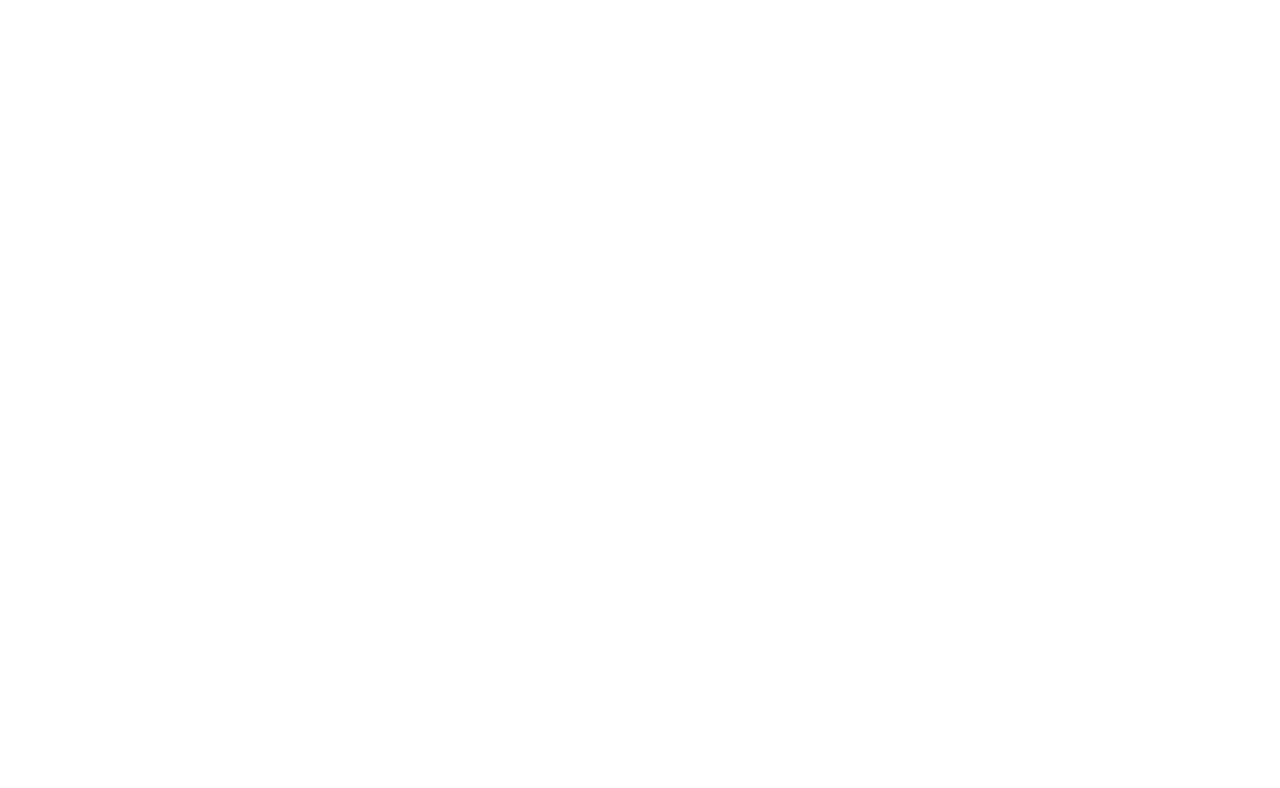
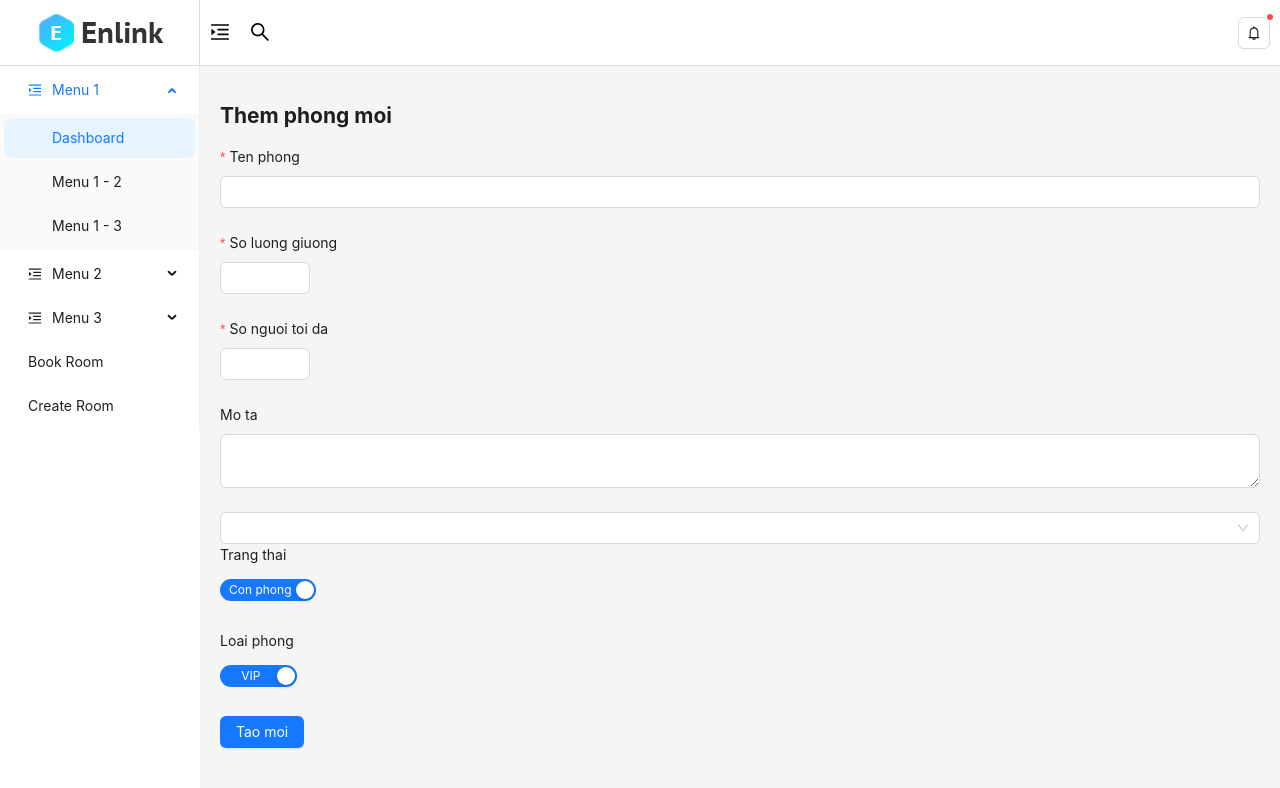
Before and after one commit to PhamDacQuan294/Ant-Design, a React (Create React App) app: page /create-room in a window 1280 px wide. Before the commit this address had no page. Shown: the top 788 px of the page. Built offline with nearby package versions, Linux system fonts and the light colour scheme.

Commit message:
Create room

```diff
--- a/src/components/MenuSider/index.js
+++ b/src/components/MenuSider/index.js
@@ -66,6 +66,11 @@
       con: <MenuUnfoldOutlined />,
       key: "/book-room",
     },
+    {
+      label: <Link to="/create-room">Create Room</Link>,
+      con: <MenuUnfoldOutlined />,
+      key: "/create-room",
+    },
   ];
 
   return (
--- /dev/null
+++ b/src/pages/CreateRoom/index.js
@@ -0,0 +1,107 @@
+import { Button, Form, Input, InputNumber, message, Select, Switch } from "antd";
+import { createRoom } from "../../services/roomsService";
+const { Option } = Select;
+
+function CreateRoom() {
+  const [form] = Form.useForm();
+  const [messageApi, contextHolder] = message.useMessage();
+
+  const rules = [
+    {
+      required: true,
+      message: 'Bat buoc'
+    },
+  ];
+
+  const handleSubmit = async (values) => {
+    const response = await createRoom(values);
+    // const response = undefined; //Tao khong thanh cong
+    console.log(response);
+    if(response) {
+      form.resetFields();
+      messageApi.open({
+        type: 'success',
+        content: 'Tao phong moi thanh cong',
+        duration: 5,
+      });
+    } else {
+      messageApi.open({
+        type: 'error',
+        content: 'Tao phong moi khong thanh cong',
+        duration: 6,
+      });
+    }
+  }
+
+  return (
+    <>
+      {contextHolder}
+      <h2>Them phong moi</h2>
+
+      <Form layout="vertical" name="create-room" onFinish={handleSubmit} form={form}>
+          <Form.Item
+            label="Ten phong"
+            name="username"
+            rules={rules}
+         >
+          <Input />
+          </Form.Item>
+
+          <Form.Item
+            label="So luong giuong"
+            name="quantityBed"
+            rules={rules}
+         >
+          <InputNumber min={1} />
+          </Form.Item>
+
+          <Form.Item
+            label="So nguoi toi da"
+            name="quantityPeople"
+            rules={rules}
+         >
+          <InputNumber min={1} />
+          </Form.Item>
+
+
+          <Form.Item
+            label="Mo ta"
+            name="description"
+         >
+            <Input.TextArea />
+          </Form.Item>
+
+          <Form.Item label="Tien ich" name="utils" noStyle>
+           <Select
+            style={{
+              width: "100%",
+            }}
+            mode="multiple"
+            allowClear
+         >
+            <Option value="Wifi">Wifi</Option>
+            <Option value="Nong lanh">Nong lanh</Option>
+            </Select>
+          </Form.Item>
+
+
+          <Form.Item valuePropName="checked" label="Trang thai" name="status">
+          <Switch checkedChildren="Con phong" unCheckedChildren="Het phong" defaultChecked />
+          </Form.Item>
+
+          <Form.Item valuePropName="checked" label="Loai phong" name="typeRoom">
+          <Switch checkedChildren="VIP" unCheckedChildren="Thuong" defaultChecked />
+          </Form.Item>
+
+          <Form.Item label={null}>
+            <Button type="primary" htmlType="submit">
+              Tao moi
+            </Button>
+          </Form.Item>
+
+      </Form>
+    </>
+  )
+}
+
+export default CreateRoom;
--- a/src/routes/index.js
+++ b/src/routes/index.js
@@ -1,6 +1,7 @@
 import LayoutDefault from "../layout/LayoutDefault";
 import Dashboard from "../pages/Dashboard";
 import BookRoom from "../pages/BookRoom";
+import CreateRoom from "../pages/CreateRoom";
 
 export const routes = [
   {
@@ -15,6 +16,10 @@
         path: "/book-room",
         element: <BookRoom/>
       },
+      {
+        path: "/create-room",
+        element: <CreateRoom/>
+      }
     ]
   }
 ];
```
